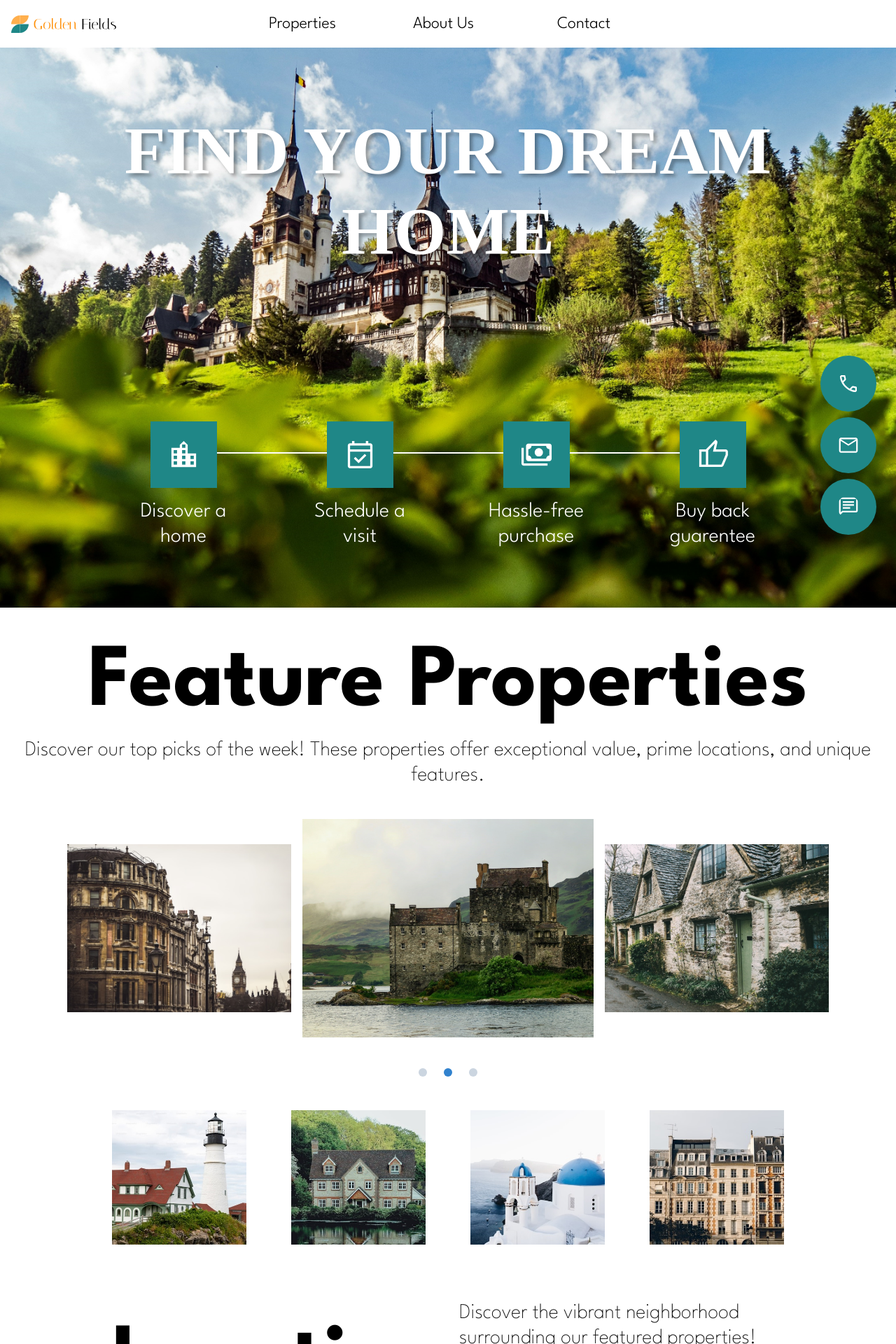
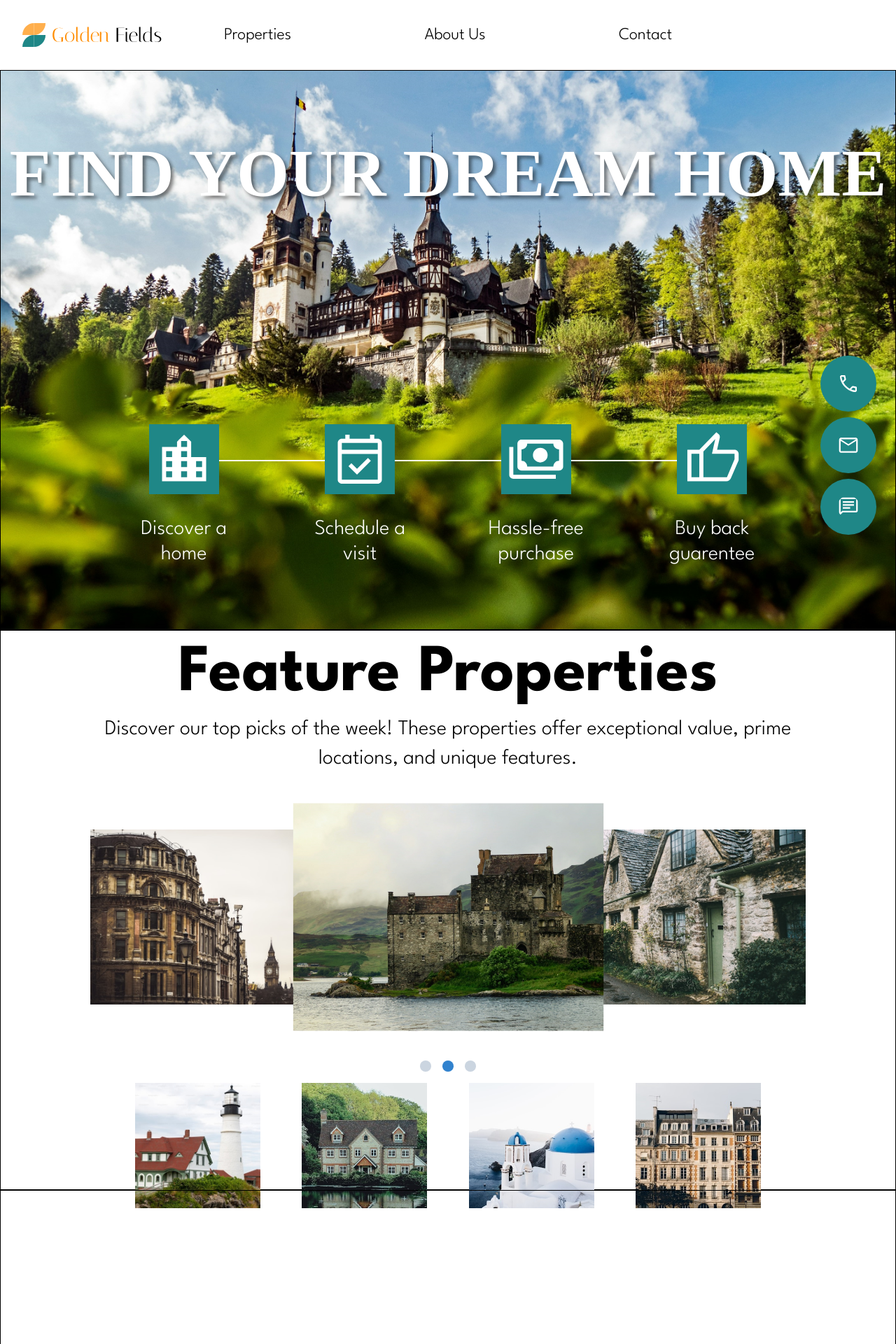
Before and after one commit to jipconan/golden-fields-estate, a React (Vite) app: page / in a window 1280 px wide. Shown: the top 1920 px of the page at 70% size. Built offline with nearby package versions, Linux system fonts and the light colour scheme; a web font is replaced by a local one.

Commit message:
feature/homepage-design-v003

```diff
--- a/src/App.tsx
+++ b/src/App.tsx
@@ -1,5 +1,5 @@
 import { useEffect, useState } from "react";
-import { ChakraProvider } from "@chakra-ui/react";
+import { ChakraProvider, Flex } from "@chakra-ui/react";
 import "./App.css";
 import * as Shared from "./components/Shared";
 import * as Pages from "./pages";
@@ -15,7 +15,13 @@ function App() {
 
   return (
     <ChakraProvider theme={theme}>
-      <div style={{ width: `calc(100vw - ${scrollbarWidth}px)` }}>
+      <Flex
+        direction="column"
+        style={{
+          width: `calc(100vw - ${scrollbarWidth}px)`,
+          minWidth: "700px",
+        }}
+      >
         <header>
           <Shared.Header />
         </header>
@@ -27,7 +33,7 @@ function App() {
         </footer>
 
         <Shared.ContactFabGroup />
-      </div>
+      </Flex>
     </ChakraProvider>
   );
 }
--- /dev/null
+++ b/src/components/Property/FeatureProperties.tsx
@@ -0,0 +1,143 @@
+import {
+  Flex,
+  Heading,
+  HeadingProps,
+  Text,
+  Image,
+  Box,
+  Circle,
+} from "@chakra-ui/react";
+import { ClickableIconProps } from "../../types/generalTypes";
+import { Section2Data } from "../../data/HomePageData";
+import { useState } from "react";
+
+// CustomHeader component for consistent heading styling
+const CustomHeader: React.FC<HeadingProps> = (props) => (
+  <Heading
+    textAlign="center"
+    fontWeight="700"
+    color="black"
+    fontSize={["120px", "8xl", "8xl"]}
+    h="auto"
+    w="auto"
+    {...props}
+  />
+);
+
+// CustomText component for consistent text styling
+const CustomText: React.FC<HeadingProps> = (props) => (
+  <Text
+    textAlign="center"
+    fontWeight="300"
+    color="black"
+    lineHeight="1.4"
+    h="auto"
+    w="auto"
+    fontSize={["50px", "lg", "3xl"]}
+    textOverflow="clip"
+    mb={4}
+    maxW="85%"
+    {...props}
+  />
+);
+
+// CustomImage component for consistent icon styling
+const CustomImage: React.FC<ClickableIconProps> = ({
+  src,
+  alt,
+  ...imageProps
+}) => (
+  <Image
+    src={src}
+    alt={`Gallery image ${Number(alt) + 1}`}
+    objectFit="cover"
+    w="100%"
+    h="100%"
+    blockSize={["600px", "200px", "250px"]}
+    transition="transform 0.3s ease-in-out"
+    {...imageProps}
+  />
+);
+
+const FeatureProperties: React.FC = () => {
+  const [selectedIndex, setSelectedIndex] = useState(1);
+
+  return (
+    <Flex
+      direction="column"
+      align="center"
+      justify="center"
+      w="100%"
+      h="100%"
+      my={[24, 0]}
+    >
+      {/* Title & Description */}
+      <Flex
+        direction="column"
+        align="center"
+        justify="center"
+        textAlign="center"
+        w="100%"
+        h="100%"
+        m={8}
+      >
+        <CustomHeader>{Section2Data.pageTitle?.heading}</CustomHeader>
+        <CustomText>{Section2Data.pageText?.text}</CustomText>
+      </Flex>
+
+      {/* Image Gallery */}
+      <Flex direction="column" align="center" w="100%" h="100%" gap={8}>
+        {/* Gallery Images */}
+        <Flex
+          direction="row"
+          justify={["center", "center", "space-between"]}
+          w={["80%", "80%", "80%"]}
+          h="100%"
+          my={[48, 2, 8]}
+        >
+          {Section2Data.pageGalleryImages.imageAssets?.map(
+            (imageAsset, index) => (
+              <Box
+                w="100%"
+                h="100%"
+                key={index}
+                transition="opacity 0.3s ease-in-out, transform 0.3s ease-in-out"
+                zIndex={selectedIndex === index ? 2 : 1}
+                transform={
+                  selectedIndex === index
+                    ? ["scale(1.3)", "scale(1.2)", "scale(1.3)"]
+                    : "scale(1.0)"
+                }
+              >
+                <CustomImage src={imageAsset.image} alt={imageAsset.alt} />
+              </Box>
+            )
+          )}
+        </Flex>
+
+        {/* Circle Indicators */}
+        <Flex
+          direction="row"
+          align="center"
+          justify="center"
+          w="100%"
+          h="100%"
+          gap={[24, 12, 4]}
+          my={4}
+        >
+          {Section2Data.pageGalleryImages.imageAssets?.map((_, index) => (
+            <Circle
+              key={index}
+              size={["40px", "24px", "16px"]}
+              bg={selectedIndex === index ? "blue.500" : "gray.300"}
+              cursor="pointer"
+              onClick={() => setSelectedIndex(index)}
+            />
+          ))}
+        </Flex>
+      </Flex>
+    </Flex>
+  );
+};
+
+export default FeatureProperties;
--- a/src/components/Shared/Header.tsx
+++ b/src/components/Shared/Header.tsx
@@ -15,12 +15,16 @@ const CustomImage: React.FC<ClickableImageProps> = ({
     pointerEvents={pointerEvents}
     alignContent="center"
     justifyContent="center"
+    w="auto"
+    h="auto"
   >
     <Image
-      maxBlockSize="25px"
-      objectFit="cover"
-      h="100px"
-      my={[2, 0, null]}
+      objectFit={["cover", "contain"]}
+      align="start"
+      justify="start"
+      w={["700px", "200px"]}
+      h={["auto", "auto"]}
+      my={[8, 0]}
       {...imageProps}
     />
   </Link>
@@ -29,10 +33,11 @@ const CustomImage: React.FC<ClickableImageProps> = ({
 // CustomLinks component for consistent link styling across the header
 const CustomLinks: React.FC<LinkProps> = (props) => (
   <Link
-    fontSize={["lg", "lg", "2xl"]}
+    fontSize={["6xl", "2xl"]}
     fontWeight="300"
-    textAlign="start"
-    w={["80px", "100px"]}
+    textAlign={["start", "center"]}
+    w="auto"
+    h="auto"
     color="black"
     aria-label={`Visit ${props["aria-label"]} link`}
     {...props}
@@ -54,9 +59,15 @@ const Header: React.FC<SectionData> = () => {
   return (
     <Flex
       as="header"
-      direction={["column", "row", null]}
-      p={4}
+      direction={["column", "row"]}
       justify="space-between"
+      align={["start", "center"]}
+      gap={[8, 0]}
+      w="auto"
+      h="auto"
+      minW={[null, "1200px"]}
+      minH={[null, "10vh"]}
+      p={[12, 8]}
     >
       {/* Header Logo */}
       <HeaderLogo />
@@ -64,12 +75,12 @@ const Header: React.FC<SectionData> = () => {
       {/* Header Links */}
       {headerData.headerLinks && (
         <Flex
-          direction={["column", "row", null]}
+          direction={["column", "row", "row"]}
           justify="space-between"
-          wrap="wrap"
           bg="white"
-          w="40vw"
-          my={[2, 0, null]}
+          w={["auto", "70vw", "50vw"]}
+          h="auto"
+          gap={[8, 0]}
         >
           {/* Map through the links in headerData.headerLinks and render them */}
           {headerData.headerLinks?.textLinks &&
--- a/src/pages/HomePage/HomePage.tsx
+++ b/src/pages/HomePage/HomePage.tsx
@@ -1,13 +1,32 @@
 // HomePage.tsx
-import { Flex } from "@chakra-ui/react";
+import { Flex, FlexProps } from "@chakra-ui/react";
 import * as Section from "./index";
 
+// CustomFlex component for consistent section styling
+const CustomFlex: React.FC<FlexProps> = (props) => (
+  <Flex
+    direction="column"
+    align="center"
+    justify="center"
+    minH="800px"
+    minW="1200px"
+    h={["2200px", "100vh"]}
+    w="auto"
+    border="1px solid black"
+    {...props}
+  />
+);
+
 const HomePage: React.FC = () => {
+  const sections = Object.values(Section);
+
   return (
-    <Flex direction="column" width="100%" height="100%">
-      <Section.Section1 />
-      <Section.Section2 />
-      <Section.Section3 />
+    <Flex direction="column" w="auto" h="auto">
+      {sections.map((SectionComponent, index) => (
+        <CustomFlex key={index}>
+          <SectionComponent />
+        </CustomFlex>
+      ))}
     </Flex>
   );
 };
--- a/src/pages/HomePage/Section1/Section1.tsx
+++ b/src/pages/HomePage/Section1/Section1.tsx
@@ -5,7 +5,7 @@ import { ClickableIconProps, ImageAsset } from "../../../types/generalTypes";
 
 // CustomHeading component for consistent heading styling
 const CustomHeader: React.FC<HeadingProps> = (props) => (
-  <Heading textAlign="center" color="white" {...props} />
+  <Heading textAlign="center" color="white" w="100%" {...props} />
 );
 
 // CustomIcon component for consistent icon styling
@@ -15,27 +15,24 @@ const CustomIcon: React.FC<ClickableIconProps> = ({
   heading,
   ...imageProps
 }) => (
-  <Flex
-    direction="column"
-    align="center"
-    justify="center"
-    minW={["80px", "120px", "140px"]}
-  >
+  <Flex direction="column" align="center" justify="center" h="auto" w="auto">
     <Image
       src={src}
       alt={alt}
-      boxSize={["40px", "50px", "95px"]}
       objectFit="cover"
-      p={[2, 2, 6]}
+      p={[4, 2, 2]}
       bg="iconGreen"
+      h="auto"
+      w="auto"
+      blockSize={["150px", "80px", "100px"]}
       {...imageProps}
     />
     <CustomHeader
-      size={["xs", "lg", "lg"]}
-      h={["40px", "65px", null]}
-      w={["80px", "140px", "140px"]}
+      size={["2xl", "lg", "lg"]}
+      h="auto"
+      w={["200px", "140px", "140px"]}
       fontWeight="300"
-      mt={4}
+      mt={8}
     >
       {heading}
     </CustomHeader>
@@ -43,39 +40,49 @@ const CustomIcon: React.FC<ClickableIconProps> = ({
 );
 
 const Section1: React.FC = () => (
-  <Flex direction="column">
   <Box
     backgroundImage={landingPageData.pageImage.imageAsset?.image}
     backgroundSize="cover"
     backgroundPosition="center"
     backgroundRepeat="no-repeat"
+    w="100%"
+    h="100%"
   >
     <Flex
       direction="column"
       align="center"
       justify="space-between"
-        minH={["40vh", "70vh", "100vh"]}
-        py={["8%", "5%", "7%"]}
+      py={["50%", "5%", "7%"]}
+      w="auto"
+      h="100%"
     >
       {/* Landing Page - Title */}
       <CustomHeader
-          fontSize={["2xl", "4xl", "8xl"]}
+        fontSize={["150px", "7xl", "8xl"]}
         fontWeight="700"
         fontFamily="cormorantSc"
-          textShadow="4px 4px 5px rgba(0, 0, 0, 0.35)"
+        textShadow={[
+          "8px 12px 15px rgba(0, 0, 0, 0.85)",
+          "4px 4px 5px rgba(0, 0, 0, 0.5)",
+        ]}
         textAlign="center"
-          w="90vw"
       >
         {landingPageData.pageTitle?.heading}
       </CustomHeader>
 
       {/* Icon Section */}
-        <Flex align="center" justify="center" position="relative">
+      <Flex
+        align="center"
+        justify="center"
+        position="relative"
+        h="auto"
+        w={["90%", "70%", "70%"]}
+      >
         {/* Icon Section - white line */}
         <Box
           position="absolute"
           h={["1px", "1px", "2px"]}
-            w={["60vw", "64vw", "62vw"]}
+          w="90%"
           bg="white"
           top="25%"
           zIndex="0"
@@ -86,7 +93,8 @@ const Section1: React.FC = () => (
           align="center"
           position="relative"
           justify="space-between"
-            w={["100%", "100%", "70vw"]}
+          h="auto"
+          w="100%"
           zIndex="1"
         >
           {landingPageData.pageIcons?.imageAssets?.map(
@@ -103,7 +111,6 @@ const Section1: React.FC = () => (
       </Flex>
     </Flex>
   </Box>
-  </Flex>
 );
 
 export default Section1;
--- a/src/pages/HomePage/Section2/Section2.tsx
+++ b/src/pages/HomePage/Section2/Section2.tsx
@@ -1,32 +1,8 @@
-// Section1.tsx
-import { Flex, Heading, Text, Image, HeadingProps } from "@chakra-ui/react";
+// Section2.tsx
+import { Flex, Image } from "@chakra-ui/react";
 import { ClickableIconProps, ImageAsset } from "../../../types/generalTypes";
 import { Section2Data } from "../../../data/HomePageData";
-import Section2ImageGallery from "./Section2ImageGallery";
-
-// CustomHeading component for consistent heading styling
-const CustomHeader: React.FC<HeadingProps> = (props) => (
-  <Heading
-    textAlign="start"
-    fontWeight="700"
-    color="black"
-    fontSize={["2xl", "4xl", "6xl", "9xl"]}
-    w="100%"
-    {...props}
-  />
-);
-
-// CustomText component for consistent text styling
-const CustomText: React.FC<HeadingProps> = (props) => (
-  <Text
-    textAlign="start"
-    fontWeight="100"
-    color="black"
-    lineHeight="1.2"
-    w="100%"
-    {...props}
-  />
-);
+import FeatureProperties from "../../../components/Property/FeatureProperties";
 
 // CustomIcon component for consistent icon styling
 const CustomImage: React.FC<ClickableIconProps> = ({
@@ -37,48 +13,33 @@ const CustomImage: React.FC<ClickableIconProps> = ({
   <Image
     src={src}
     alt={alt}
-    boxSize={["13vw", "15vw", "15vw", "15vw"]}
+    boxSize={["200px", "25vw", "14vw"]}
     objectFit="cover"
     {...imageProps}
   />
 );
 
-const Section2: React.FC = () => {
-  return (
-    // Section 2
-    <Flex direction="column" align="center" justify="center" w="100%" my={8}>
-      {/* Section 2 - Feature Properties Subsection */}
-      <Flex direction="column" align="center" justify="center">
-        {/* Section 2 - Feature Properties Subsection - Title & Text */}
-        <Flex
-          direction="column"
-          align="center"
-          justify="center"
-          mb={[4, 6, 20]}
-        >
-          <CustomHeader textAlign="center" lineHeight="1.2">
-            {Section2Data.pageTitle?.heading}
-          </CustomHeader>
-          <CustomText fontSize={["7px", "xs", "md", "3xl"]} textAlign="center">
-            {Section2Data.pageText?.text}
-          </CustomText>
-        </Flex>
-
-        {/* Section 2 - Feature Properties Subsection - Image Gallery */}
-        <Section2ImageGallery />
-      </Flex>
-
-      {/* Section 2 - Location Subsection */}
-      <Flex direction="column" align="center" w={["80vw", "75vw", "75vw"]}>
-        {/* Section 2 - Location Subsection- Grid Images */}
+const Section2: React.FC = () => (
   <Flex
     direction="column"
     align="center"
     justify="center"
     w="100%"
-          mb={4}
+    h="100%"
+    py={["20%", 0]}
   >
-          <Flex direction="row" align="center" justify="space-between" w="100%">
+    {/* Section 2 - Feature Properties Subsection */}
+    <FeatureProperties />
+
+    {/* Section 2 - Grid Images Subsection */}
+    <Flex direction="column" align="center" justify="center" w="100%" h="100%">
+      <Flex
+        direction="row"
+        align="center"
+        justify="space-between"
+        w={["85%", "80%", "70%"]}
+        h="100%"
+      >
         {Section2Data.pageGridImages.imageAssets?.map(
           (icon: ImageAsset, index: number) => (
             <CustomImage key={index} src={icon.image} alt={icon.alt} />
@@ -87,8 +48,6 @@ const Section2: React.FC = () => {
       </Flex>
     </Flex>
   </Flex>
-    </Flex>
 );
-};
 
 export default Section2;
--- a/src/pages/HomePage/Section2/Section2ImageGallery.tsx
+++ /dev/null
@@ -1,86 +0,0 @@
-// Section1.tsx
-import { Flex, Image, Box, Circle } from "@chakra-ui/react";
-import { ClickableIconProps } from "../../../types/generalTypes";
-import { Section2Data } from "../../../data/HomePageData";
-import { useState } from "react";
-
-// CustomIcon component for consistent image styling
-const CustomImage: React.FC<ClickableIconProps> = ({
-  src,
-  alt,
-  ...imageProps
-}) => (
-  <Image
-    src={src}
-    alt={`Gallery image ${Number(alt) + 1}`}
-    objectFit="cover"
-    w={["70vw", "35vw", "30vw", "25vw"]}
-    h={["8vh", "25vh", "35vh", "30vh"]}
-    {...imageProps}
-  />
-);
-
-const Section2ImageGallery: React.FC = () => {
-  const [selectedIndex, setSelectedIndex] = useState(1);
-
-  return (
-    <Flex
-      direction="column"
-      align="center"
-      width="100%"
-      maxW="85vw"
-      height="100%"
-    >
-      {/* Gallery Images */}
-      <Flex
-        direction="row"
-        justify={["center", "center", "space-between"]}
-        h="100%"
-        w="100%"
-        gap={[2, 4, 6]}
-        mb={[6, 10, 20]}
-      >
-        {Section2Data.pageGalleryImages.imageAssets?.map(
-          (imageAsset, index) => (
-            <Box
-              key={index}
-              transition="opacity 0.3s ease-in-out, transform 0.3s ease-in-out"
-              zIndex={selectedIndex === index ? 2 : 1}
-              transform={
-                selectedIndex === index
-                  ? ["scale(1.3)", "scale(1.2)", "scale(1.3)"]
-                  : "scale(1.0)"
-              }
-            >
-              <CustomImage src={imageAsset.image} alt={imageAsset.alt} />
-            </Box>
-          )
-        )}
-      </Flex>
-
-      {/* Circle Indicators */}
-      <Flex
-        direction="row"
-        align="center"
-        justify="center"
-        h="100%"
-        w="100%"
-        gap={[2, 3, 4]}
-        mb={[4, 8, 12]}
-      >
-        {Section2Data.pageGalleryImages.imageAssets?.map((_, index) => (
-          <Circle
-            key={index}
-            size={["6px", "8px", "10px", "12px"]}
-            bg={selectedIndex === index ? "blue.500" : "gray.300"}
-            mx={1}
-            cursor="pointer"
-            onClick={() => setSelectedIndex(index)}
-          />
-        ))}
-      </Flex>
-    </Flex>
-  );
-};
-
-export default Section2ImageGallery;
--- a/src/types/generalTypes.ts
+++ b/src/types/generalTypes.ts
@@ -18,6 +18,8 @@ export type ImageLink = {
 
 export interface ClickableImageProps extends ImageProps {
   href?: string;
+  src?: string;
+  alt?: string;
   linkProps?: LinkProps;
 }
 
```
Also changed, not shown: src/components/Shared/Footer.tsx (+29 -8 lines). Lines whose indentation alone changed are shown as unchanged.
